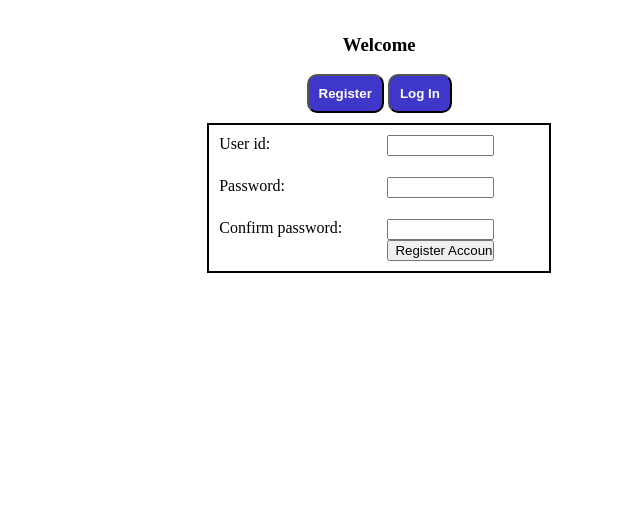
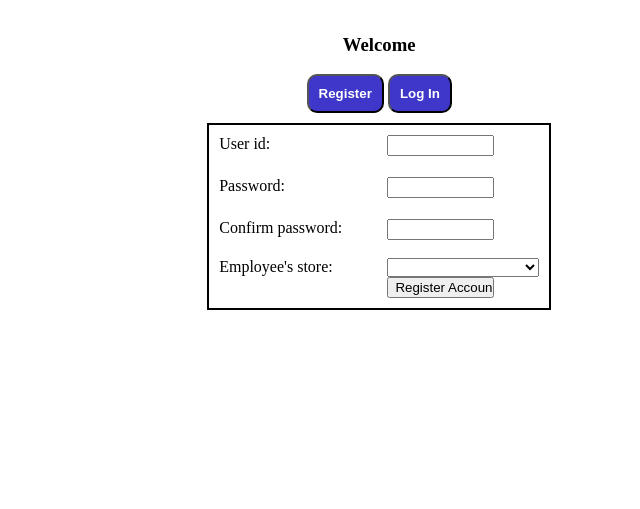
Before and after one commit to EonMurph/StockDeliverySystem, a Flask app: page / in a window 1280 px wide. Shown: the part 255-764 px from the top of the page, without its empty margins (640-1280 px from the left). Run offline with Flask 3, Linux system fonts and the light colour scheme; data that the repository does not hold is empty; some libraries are stand-ins or nearby versions.

Commit message:
added code for dealing with employees and linking them to stores

```diff
--- a/app.py
+++ b/app.py
@@ -73,6 +73,9 @@ def homepage():
         return render_template("homepage.html")
 
     reg_form = RegistrationForm()
+    db = get_db()
+    query = "SELECT store_id from stores;"
+    reg_form.store_id.choices = [result["store_id"] for result in db.execute(query).fetchall()]
     login_form = LogInForm()
 
     tips = list(glob("./templates/tips/*.html"))
@@ -101,6 +104,7 @@ def register(form):
     user_id = form.user_id.data
     password = form.password.data
     password2 = form.password2.data
+    store_id = form.store_id.data
 
     db = get_db()
     query = """
@@ -116,6 +120,13 @@ def register(form):
                 VALUES (?, ?)
                 """
         db.execute(query, (user_id, generate_password_hash(password)))
+
+        query = """
+                INSERT INTO employees (store_id, employee_id)
+                VALUES (?, ?);
+                """
+        db.execute(query, (store_id, user_id))
+
         db.commit()
 
         session["user_id"] = user_id
@@ -197,14 +208,25 @@ def raise_permissions():
                 WHERE user_id = ?;
                 """
         db.execute(query, (user_id, ))
+
+        if permission == "admin":
+            query = """
+                    DELETE FROM employees
+                    WHERE employee_id = ?;
+                    """
+            db.execute(query, (user_id, ))
+
         db.commit()
         message = f"User {user_id} was successfully made {permission}."
 
     return render_template("raise_permissions.html", form=form, message=message)
 
+# TODO route for removing managers
+
 
 # TODO route for adding stores
 # TODO route for adding product
+# possibly do in one route
 @app.route("/add_product", methods=["GET", "POST"])
 @admin_required
 def add_product():
@@ -223,7 +245,6 @@ def add_product():
         db.commit()
 
     return render_template("add_product.html", form=form)
-# possibly do in one route
 
 # TODO route for soonest delivery
 
--- a/forms.py
+++ b/forms.py
@@ -24,6 +24,10 @@ class RegistrationForm(FlaskForm):
     password2 = PasswordField("Confirm password: ", validators=[
                               InputRequired(),
                               EqualTo("password", "Your passwords don't match.")])
+    store_id = SelectField("Employee's store: ",
+                           choices=[],
+                           validators=[InputRequired()])
+
     submit = SubmitField("Register Account")
 
 
--- a/templates/index.html
+++ b/templates/index.html
@@ -36,6 +36,9 @@
       {{ render_field(reg_form.password2) }}
       <br />
 
+      {{ render_field(reg_form.store_id) }}
+      <br />
+
       {{ reg_form.submit() }}
     </form>
     <form action method="POST" novalidate id="login_form">
```
